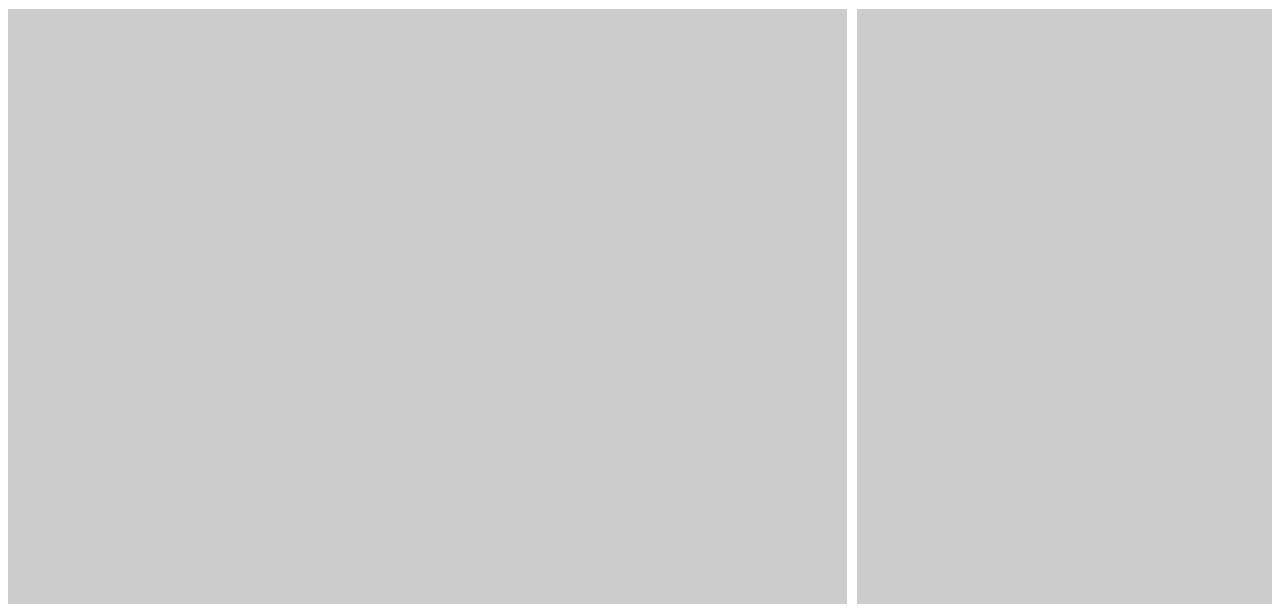
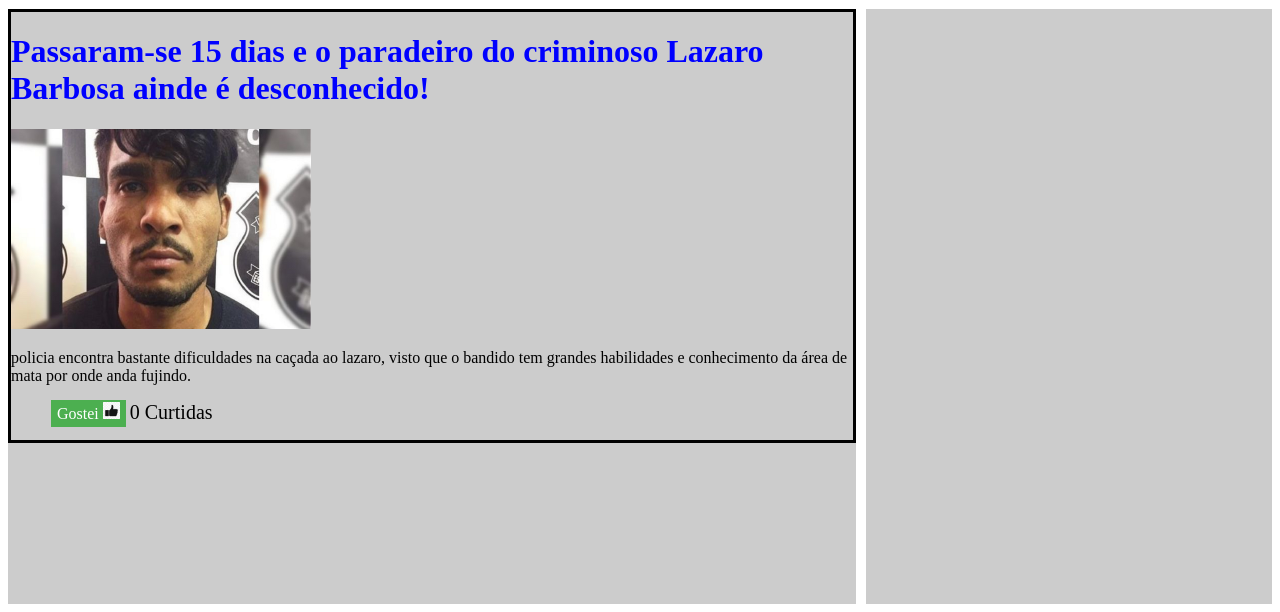
Before and after one commit to adriano-slima/site-de-noticias, a plain HTML site: page index.html in a window 1280 px wide. Shown: the part 179-791 px from the top of the page. Drawn offline with nearby package versions, Linux system fonts and the light colour scheme.

Commit message:
incluido botao de curtidas, e alterado pagina index

```diff
--- a/css/style.css
+++ b/css/style.css
@@ -88,5 +88,32 @@ a {
     height: 100%;
     width: 400px;
     border: solid 3px black;
+}
+
+
+.titnoticiap{
+    color: blue;
+}
+#pcp {
+    margin: 0 auto;
+
+    border: solid 3px black;
+}
+.click {
+    background-color: #4CAF50; /* Green */
+    border: none;
+    color: white;
+    padding: 5px 6px;
+    text-align: center;
+    text-decoration: none;
+    font-size: 16px;
+    display:inline;
+    height:10px;
+}
+.like {
+    display:inline;
+    height:10px;
+    border: none;
+    font-size: 20px;
 
 }
--- a/css/styleeducacao.css
+++ b/css/styleeducacao.css
@@ -70,3 +70,21 @@ a {
     margin: 10px;
     padding: 10px;
 }
+.click {
+    background-color: #4CAF50; /* Green */
+    border: none;
+    color: white;
+    padding: 5px 6px;
+    text-align: center;
+    text-decoration: none;
+    font-size: 16px;
+    display:inline;
+    height:10px;
+}
+.like {
+    display:inline;
+    height:10px;
+    border: none;
+    font-size: 20px;
+
+}
--- a/css/stylepolitica.css
+++ b/css/stylepolitica.css
@@ -69,3 +69,21 @@ a {
     box-shadow: 0px 0px 5px black;
     margin: 10px;
 }
+.click {
+    background-color: #4CAF50; /* Green */
+    border: none;
+    color: white;
+    padding: 5px 6px;
+    text-align: center;
+    text-decoration: none;
+    font-size: 16px;
+    display:inline;
+    height:10px;
+}
+.like {
+    display:inline;
+    height:10px;
+    border: none;
+    font-size: 20px;
+
+}
--- a/css/styleprincipal.css
+++ b/css/styleprincipal.css
@@ -65,3 +65,21 @@ a {
     box-shadow: 0px 0px 5px black;
     margin: 10px;
 }
+.click {
+    background-color: #4CAF50; /* Green */
+    border: none;
+    color: white;
+    padding: 5px 6px;
+    text-align: center;
+    text-decoration: none;
+    font-size: 16px;
+    display:inline;
+    height:10px;
+}
+.like {
+    display:inline;
+    height:10px;
+    border: none;
+    font-size: 20px;
+
+}
--- a/css/stylesaude.css
+++ b/css/stylesaude.css
@@ -68,3 +68,21 @@ a {
     box-shadow: 0px 0px 5px black;
     margin: 10px;
 }
+.click {
+    background-color: #4CAF50; /* Green */
+    border: none;
+    color: white;
+    padding: 5px 6px;
+    text-align: center;
+    text-decoration: none;
+    font-size: 16px;
+    display:inline;
+    height:10px;
+}
+.like {
+    display:inline;
+    height:10px;
+    border: none;
+    font-size: 20px;
+
+}
--- a/index.html
+++ b/index.html
@@ -69,30 +69,49 @@
             $(document).ready(function() {
                 $.getJSON('json/noticia.json', function(data) {
                     //carrega noticias
+                    let pcpl = data.NOTICIAS.PRINCIPAL;
                     let plc = data.NOTICIAS.POLITICA;
                     let edc = data.NOTICIAS.EDUCACAO;
                     let sud = data.NOTICIAS.SAUDE;
 
                     let divpolitica = "<div class='not'><h1 class='titnoticia'>"+plc[r].TITULO+"</h1>"+
                             "<img class='imgnot' height='200px' width='300px' src='"+plc[r].IMAGEM+"'>"+
-                            "<P class='textnot'>"+plc[r].TEXTO+"</p></div>";
+                            "<P class='textnot'>"+plc[r].TEXTO+"</p></div>"+
+                            "<div id='like'> <ul> <li class='click' data-like-count='0'>Gostei  <img src='imagens/likes.png' click='click()'></a></li> <li class='like'>0 Curtidas</li> </ul> </div>";
                     $("#plt").append(divpolitica);
 
 
                     let divedc = "<div class='not'><h1 class='titnoticia'>"+edc[r].TITULO+"</h1>"+
                             "<img class='imgnot' height='200px' width='300px' src='"+edc[r].IMAGEM+"'>"+
-                            "<P class='textnot'>"+edc[r].TEXTO+"</p></div>";
+                            "<P class='textnot'>"+edc[r].TEXTO+"</p></div>"+
+                            "<div id='like'> <ul> <li class='click' data-like-count='0'>Gostei  <img src='imagens/likes.png' click='click()'></a></li> <li class='like'>0 Curtidas</li> </ul> </div>";
                     $("#edu").append(divedc);
 
                     let divsaude = "<div class='not'><h1 class='titnoticia'>"+sud[r].TITULO+"</h1>"+
                             "<img class='imgnot' height='200px' width='300px' src='"+sud[r].IMAGEM+"'>"+
-                            "<P class='textnot'>"+sud[r].TEXTO+"</p></div>";
+                            "<P class='textnot'>"+sud[r].TEXTO+"</p></div>"+
+                            "<div id='like'> <ul> <li class='click' data-like-count='0'>Gostei  <img src='imagens/likes.png' click='click()'></a></li> <li class='like'>0 Curtidas</li> </ul> </div>";
                     $("#sd").append(divsaude);
+
+                    let divprincipal = "<div class='notp'><h1 class='titnoticiap'>"+pcpl[r].TITULO+"</h1>"+
+                            "<img class='imgnot' height='200px' width='300px' src='"+pcpl[r].IMAGEM+"'>"+
+                            "<P class='textnotp'>"+pcpl[r].TEXTO+"</p></div>"+
+                            "<div id='like'> <ul> <li class='click' data-like-count='0'>Gostei  <img src='imagens/likes.png' click='click()'></a></li> <li class='like'>0 Curtidas</li> </ul> </div>";
+                    $("#pcp").append(divprincipal);
+
+                    $(".click").on('click', function() {
+            var count = parseInt($(this).attr("data-like-count"));
+            count++;
+            $(this).css('opacity', "0.7");
+            $(this).next().html(count + " Curtidas");
+            $(this).off(event);
+            $(this).attr("data-like-count", count);
+        });
+            });
+        });
 
 
 
-            });
-        });
 
     </script>
 
```
Also changed, not shown: html/educacao.html (+10 -1 lines), html/politica.html (+10 -1 lines), html/principal.html (+10 -1 lines), html/saude.html (+10 -1 lines), imagens/likes.png (added).
